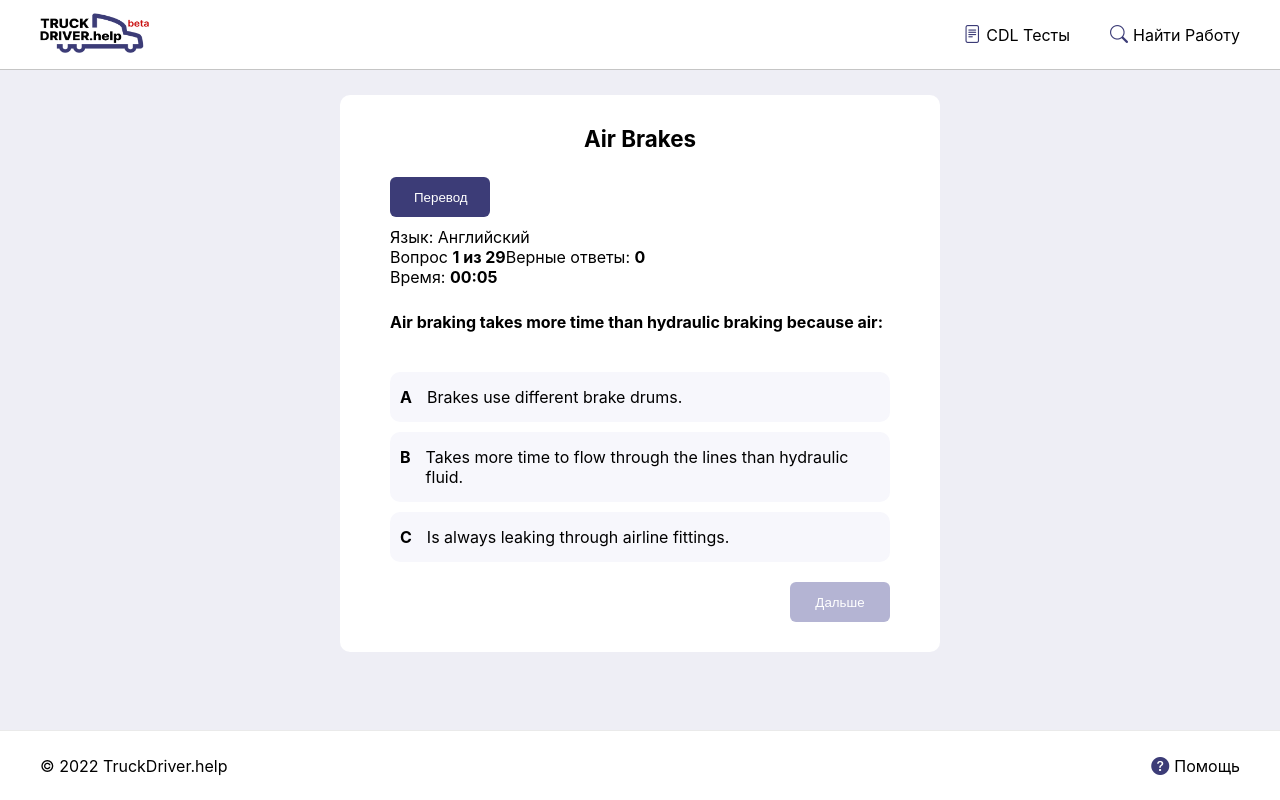
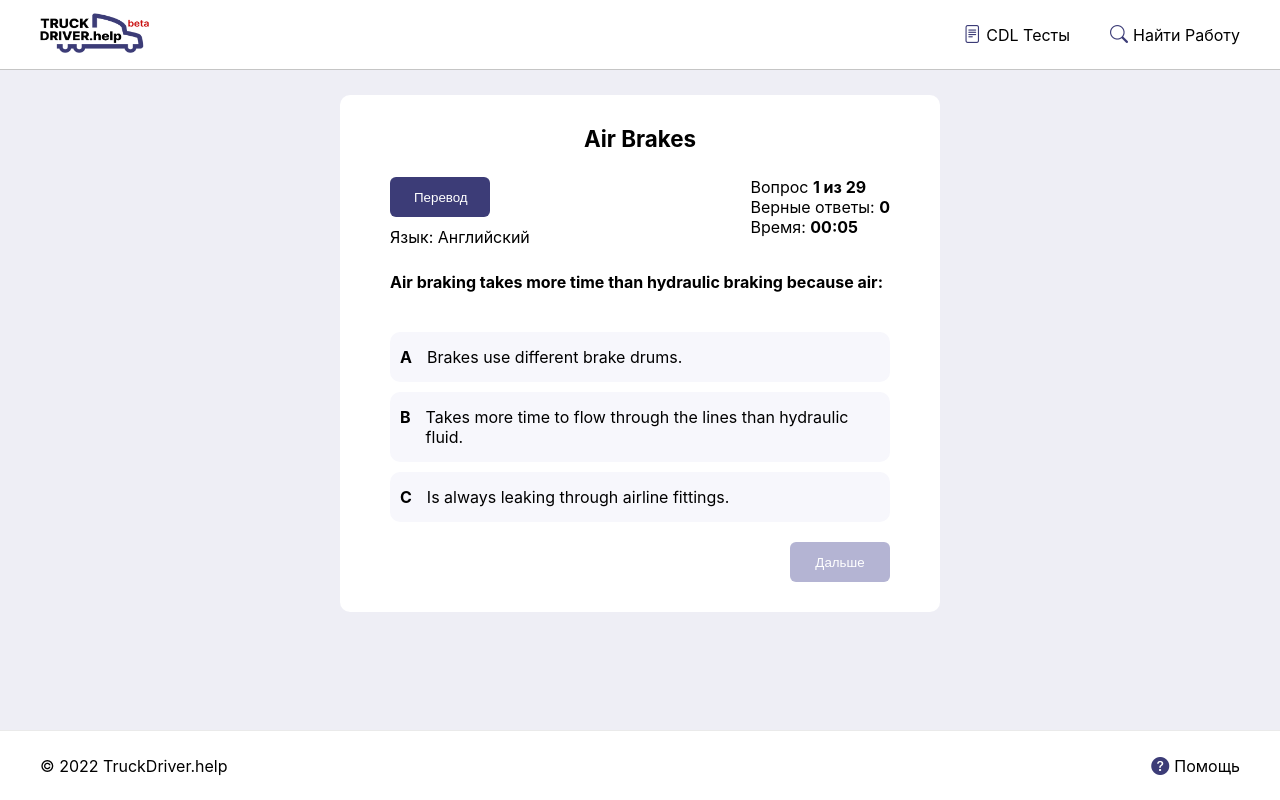
Before and after one commit to dandavisjs/TDL-Academy, a Next.js app: page /quiz/airbrakes/0 in a window 1280 px wide. Built offline with nearby package versions, Linux system fonts and the light colour scheme.

Commit message:
Dynamic paths: minor style and component fixes

```diff
--- a/components/quiz/quiz.js
+++ b/components/quiz/quiz.js
@@ -6,7 +6,7 @@ import Advert from '../../components/quiz/advert'
 import Stopwatch from './stopwatch'
 import Image from 'next/image'
 import Router from 'next/router'
-
+import Top from './top'
 const Quiz = ({ questions, title, id, name }) => {
     useEffect(() => {
         setSelected(false)
@@ -69,19 +69,8 @@ const Quiz = ({ questions, title, id, name }) => {
     return (
 
         <div className="quiz-main">
-
             <h1 style={{ textAlign: 'center' }}>{title}</h1>
-            <div className={styles.head}>
-                <div className="language">
-                    <button onClick={() => setTranslate(!translate)}>Перевод</button>
-                    <span>Язык: {translate ? 'Русский' : 'Английский'}</span>
-                </div>
-                <div >
-                    <span>Вопрос <strong>{index + 1} из {questions.length}</strong></span>
-                    <span>Верные ответы: <strong>{score}</strong></span>
-                    <Stopwatch />
-                </div>
-            </div>
+            <Top count={questions.length} index={index} />
 
             <div className={styles.questions}>
                 {
--- a/components/quiz/head.js
+++ b/components/quiz/top.js
@@ -2,12 +2,13 @@
 import { useContext } from 'react'
 import QuizContext from '../../store/quiz-context'
 import Stopwatch from './stopwatch'
-const Head = () => {
+const Head = ({ count, index }) => {
     const quizCtx = useContext(QuizContext)
     const {
         translate,
         score,
-        setTranslate, } = quizCtx
+        setTranslate,
+        running } = quizCtx
     return (
         <div className="head">
             <div className="language">
@@ -15,6 +16,7 @@ const Head = () => {
                 <span>Язык: {translate ? 'Русский' : 'Английский'}</span>
             </div>
             <div >
+                {running ? <span>Вопрос <strong>{index + 1} из {count}</strong></span> : null}
                 <span>Верные ответы: <strong>{score}</strong></span>
                 <Stopwatch />
             </div>
--- a/pages/quiz/airbrakes/result.js
+++ b/pages/quiz/airbrakes/result.js
@@ -1,7 +1,7 @@
 
 import { useContext } from 'react'
 import QuizContext from '../../../store/quiz-context'
-import Head from '../../../components/quiz/head'
+import Top from '../../../components/quiz/top'
 import airbrakes from '../../../components/quiz/questions/airbrakes'
 
 export default function Airbrakes() {
@@ -12,7 +12,7 @@ export default function Airbrakes() {
         wrong } = quizCtx
     return (
         <div className="quiz-main">
-            <Head />
+            <Top />
             <div className="container">
                 {wrong.length !== 0 ?
                     <>
--- a/pages/quiz/combination/result.js
+++ b/pages/quiz/combination/result.js
@@ -1,7 +1,7 @@
 
 import { useContext } from 'react'
 import QuizContext from '../../../store/quiz-context'
-import Head from '../../../components/quiz/head'
+import Top from '../../../components/quiz/top'
 import combination from '../../../components/quiz/questions/combination'
 
 export default function Combination() {
@@ -12,7 +12,7 @@ export default function Combination() {
         wrong } = quizCtx
     return (
         <div className="quiz-main">
-            <Head />
+            <Top />
             <div className="container">
                 {wrong.length !== 0 ?
                     <>
--- a/pages/quiz/general/result.js
+++ b/pages/quiz/general/result.js
@@ -1,7 +1,7 @@
 
 import { useContext } from 'react'
 import QuizContext from '../../../store/quiz-context'
-import Head from '../../../components/quiz/head'
+import Top from '../../../components/quiz/top'
 import general from '../../../components/quiz/questions/general'
 
 export default function General() {
@@ -12,7 +12,7 @@ export default function General() {
         wrong } = quizCtx
     return (
         <div className="quiz-main">
-            <Head />
+            <Top />
             <div className="container">
                 {wrong.length !== 0 ?
                     <>
--- a/store/quiz-context.js
+++ b/store/quiz-context.js
@@ -9,8 +9,6 @@ const QuizContext = createContext({
     setTranslate: function () { },
     wrong: null,
     setWrong: function () { },
-    finished: null,
-    setFinished: function () { },
     time: null,
     setTime: function () { },
     running: null,
@@ -26,7 +24,6 @@ export function QuizContextProvider(props) {
     const [activeScore, setActiveScore] = useState(0)
     const [activeTranslate, setActiveTranslate] = useState(false)
     const [activeWrong, setActiveWrong] = useState([])
-    const [activeFinished, setActiveFinished] = useState(false)
     const [activeTime, setActiveTime] = useState(0)
     const [activeRunning, setActiveRunning] = useState(true)
     const [activeAdvert, setActiveAdvert] = useState(true)
@@ -48,10 +45,6 @@ export function QuizContextProvider(props) {
 
     function setWrongHandler(data) {
         setActiveWrong(data)
-    }
-
-    function setFinishedHandler(data) {
-        setActiveFinished(data)
     }
 
     function setTimeHandler(data) {
@@ -78,8 +71,6 @@ export function QuizContextProvider(props) {
         setTranslate: setTranslateHandler,
         wrong: activeWrong,
         setWrong: setWrongHandler,
-        finished: activeFinished,
-        setFinished: setFinishedHandler,
         time: activeTime,
         setTime: setTimeHandler,
         running: activeRunning,
```
